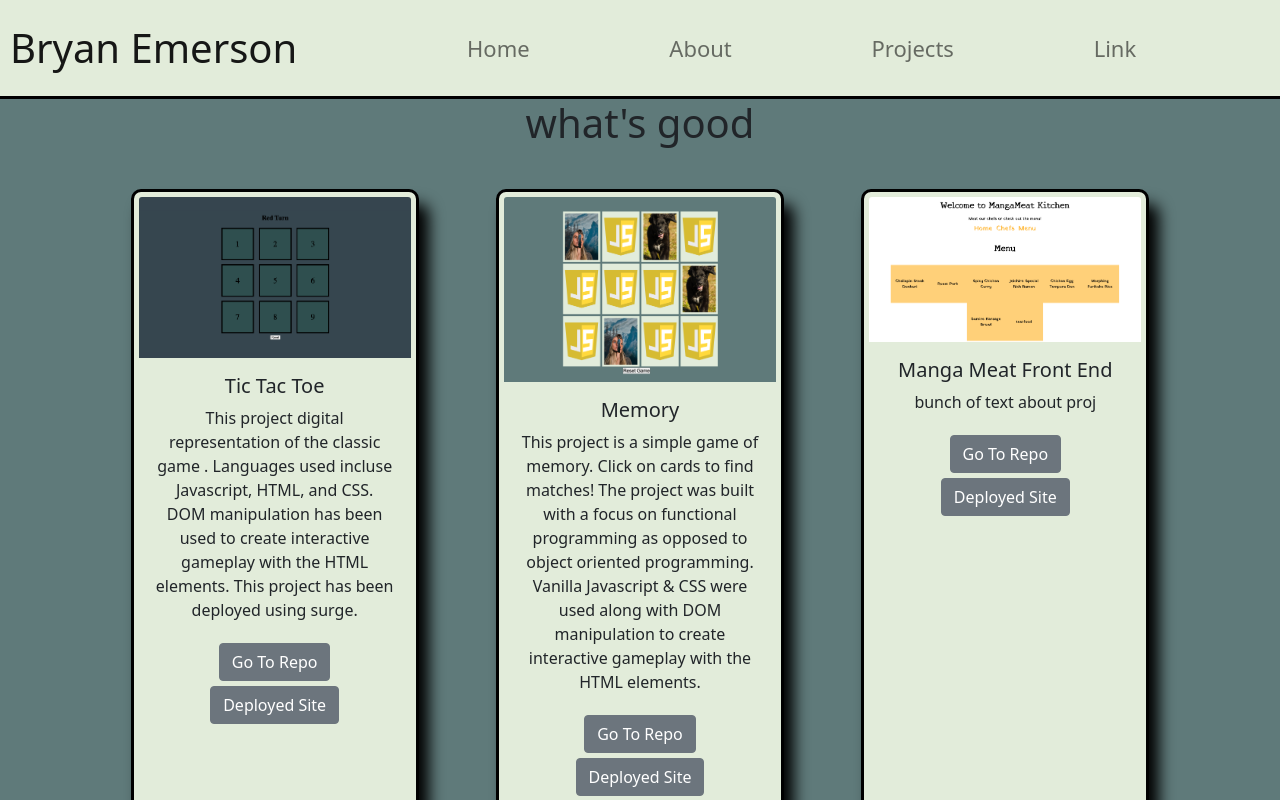
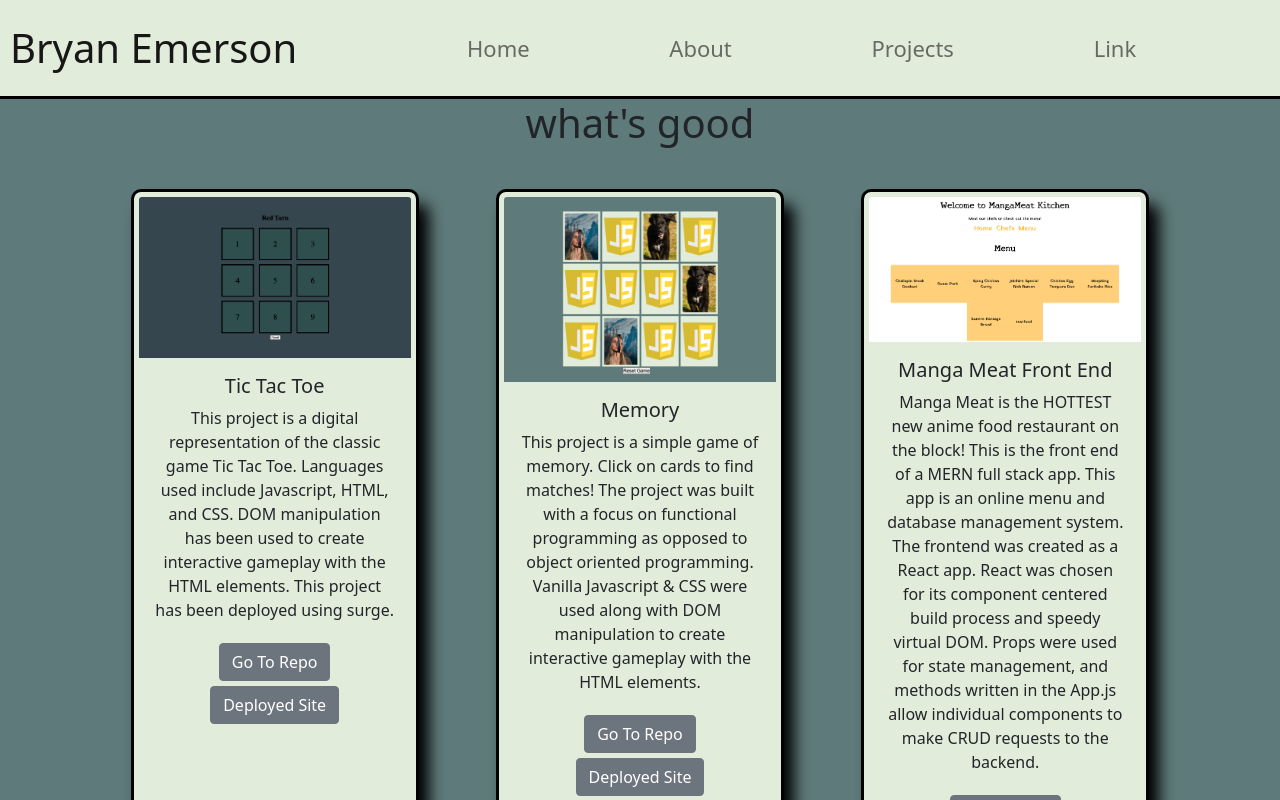
Before and after one commit to bryan-emerson/portfolio, a React (Create React App) app: page /projects in a window 1280 px wide. Shown: the top 800 px of the page. Built offline with nearby package versions, Linux system fonts and the light colour scheme.

Commit message:
Projects updates

```diff
--- a/src/pages/Projects/index.js
+++ b/src/pages/Projects/index.js
@@ -22,7 +22,7 @@ export default class Projects extends Component {
       projects: [
         {
           name: 'Tic Tac Toe',
-          info: 'This project digital representation of the classic game . Languages used incluse Javascript, HTML, and CSS. DOM manipulation has been used to create interactive gameplay with the HTML elements. This project has been deployed using surge.',
+          info: 'This project is a digital representation of the classic game Tic Tac Toe. Languages used include Javascript, HTML, and CSS. DOM manipulation has been used to create interactive gameplay with the HTML elements. This project has been deployed using surge.',
           url: 'https://cynical-pail.surge.sh',
           git: 'https://github.com/bryan-emerson/tic-tac',
           image: TicTac
@@ -36,21 +36,21 @@ export default class Projects extends Component {
         },
         {
           name: 'Manga Meat Front End',
-          info: 'bunch of text about proj',
+          info: 'Manga Meat is the HOTTEST new anime food restaurant on the block! This is the front end of a MERN full stack app. This app is an online menu and database management system. The frontend was created as a React app. React was chosen for its component centered build process and speedy virtual DOM. Props were used for state management, and methods written in the App.js allow individual components to make CRUD requests to the backend.',
           url: 'http://mangameat.surge.sh',
           git: 'https://github.com/bryan-emerson/Manga-Meat-Front',
           image: MangaFront
         },
         {
           name: 'Manga Meat Back End',
-          info: 'bunch of text about proj 2',
+          info: 'This is the Back end of the full stack MERN app Manga Meat. It uses MongoDB, and Express is used to simplify the server creation process. This backend has full CRUD functionality using POST, GET, PUT, and DELETE requests. It is deployed using MongoDB Atlas and Heroku. Food data can be found at the \'/food\' endpoint and chef data can be found at the \'/character\' endpoint.',
           url: 'https://manga-meat-back.herokuapp.com/food',
           git: 'https://github.com/bryan-emerson/Manga-Meat-Back',
           image: MangaBack
         },
         {
           name: 'Star Wars API',
-          info: 'bunch of text about proj',
+          info: 'This project is a cloud based API with full CRUD functionality. You can find and edit information about some of your favorite Star wars characters on this API. Technologies used include Javascript, Express, MongoDB, Mongoose, & Heroku. You can access the API from the CLI by using http requests. GET, POST, PUT, and DELETE requests are all possible.',
           url: 'https://six2121.herokuapp.com/things',
           git: 'https://github.com/bryan-emerson/star_wars_crud',
           image: StarWars
```
